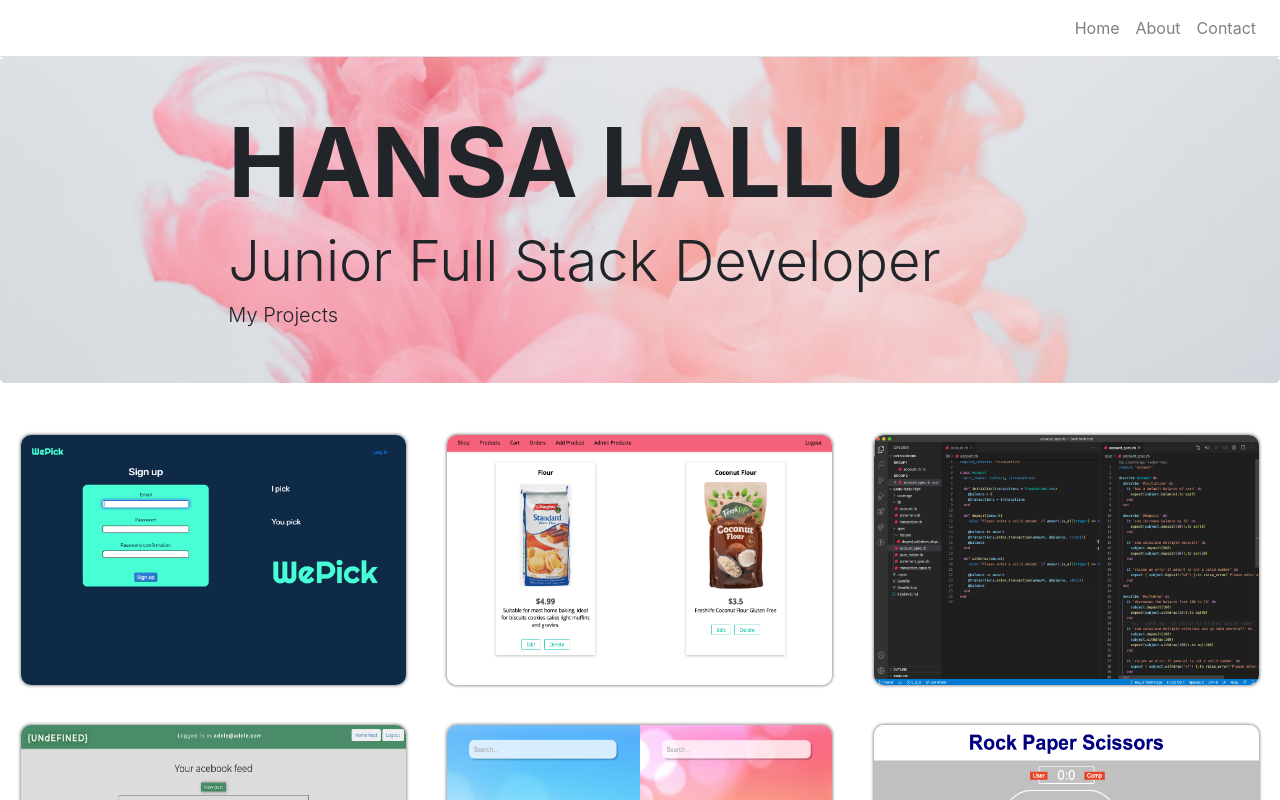
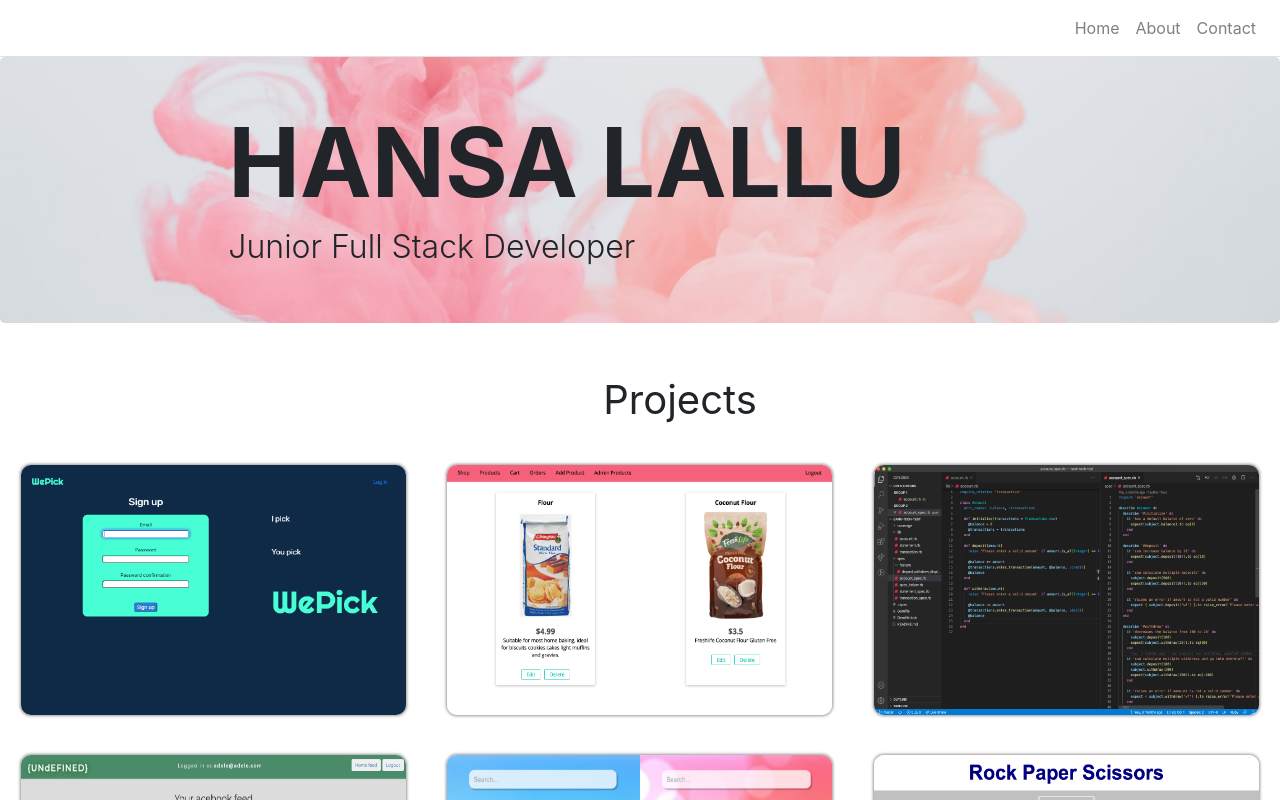
Before and after one commit to hansa-lallu/portfolio, a React (Create React App) app: page / in a window 1280 px wide. Shown: the top 800 px of the page. Built offline with nearby package versions, Linux system fonts and the light colour scheme.

Commit message:
updated buttons and moved project

```diff
--- a/src/App.js
+++ b/src/App.js
@@ -25,7 +25,7 @@ class App extends React.Component {
       home: {
         title: 'HANSA LALLU',
         subTitle: 'Junior Full Stack Developer',
-        mainText: 'My Projects'
+        mainText: ''
       },
       about: {
         title: 'About Me'
--- a/src/components/CardInfo.js
+++ b/src/components/CardInfo.js
@@ -1,18 +1,27 @@
 import React from 'react';
+import { Button }from 'react-bootstrap'
 import { useSpring, animated } from 'react-spring';
 
 function CardInfo(props) {
 
-  const style = useSpring({ opacity: 1, from: {opacity: 0}});
+  const styles = {
+    divFadeIn: useSpring({ opacity: 1, from: {opacity: 0}}),
+    customButton: {
+      backgroundColor: '#f3929e',
+      border: '#f3929e'
+    }
+  };
 
   return(
-    <animated.div className="h-card-info" style={style}>
+    <animated.div className="h-card-info" style={styles.divFadeIn}>
       <p className='h-card-title'>{props.title}</p>
       <p className="h-card-description">{props.description}</p>
       <p className="h-tech-stack">{props.techStack}</p>
-      <a href={props.link} target="_blank" rel="noopener noreferrer">Check out the Code</a>
+
+      <Button style={{ ...styles.customButton }} href={props.link} target="_blank" rel="noopener noreferrer" variant="primary" >Check out the code</Button>
     </animated.div>
   );
 };
 
+/* <a href={props.link} target="_blank" rel="noopener noreferrer">Check out the Code</a> */
 export default CardInfo;
--- a/src/components/Carousel.js
+++ b/src/components/Carousel.js
@@ -5,7 +5,7 @@ import Row from 'react-bootstrap/Row';
 
 
 import WePickSignUp from '../assets/images/WePickSignUp.png';
-import ComingSoon from '../assets/images/ComingSoon.png';
+import ComingSoon from '../assets/images/comingsoon.jpg';
 import rps from '../assets/images/rps.png';
 import WeatherAPI from '../assets/images/WeatherAPI.png';
 import Bank from '../assets/images/Bank.png';
--- a/src/components/Hero.js
+++ b/src/components/Hero.js
@@ -12,7 +12,7 @@ function Hero(props) {
         <Row className="justify-content-center py-5">
           <Col md={8} sm={12}>
             { props.title && <h1 className="display-1 font-weight-bolder">{props.title} </h1>}
-            { props.subTitle && <h2 className="display-4 font-weight-light">{props.subTitle} </h2>}
+            { props.subTitle && <h2 className="display-8 font-weight-light">{props.subTitle} </h2>}
             { props.mainText && <h3 className="lead font-weight-light">{props.mainText} </h3>}
           </Col>
         </Row>
--- a/src/index.css
+++ b/src/index.css
@@ -52,3 +52,13 @@ code {
   background-size: 100%;
   background-repeat: no-repeat;
 }
+
+.projects-title{
+  font-size: 40px;
+  padding: 15px 0px 15px 80px;
+  text-align: center;
+}
+
+/* a:link {
+  background-color:rgb(234, 115, 119);
+} */
--- a/src/pages/HomePage.js
+++ b/src/pages/HomePage.js
@@ -6,8 +6,12 @@ function HomePage(props) {
   return (
     <div>
       <Hero title={props.title} subTitle={props.subTitle} mainText={props.mainText}/>
+      <div className="projects-title">
+        Projects
+      </div>
       <Carousel />
     </div>
+
   );
 }
 
```
Also changed, not shown: src/assets/images/comingsoon.jpg (added).
